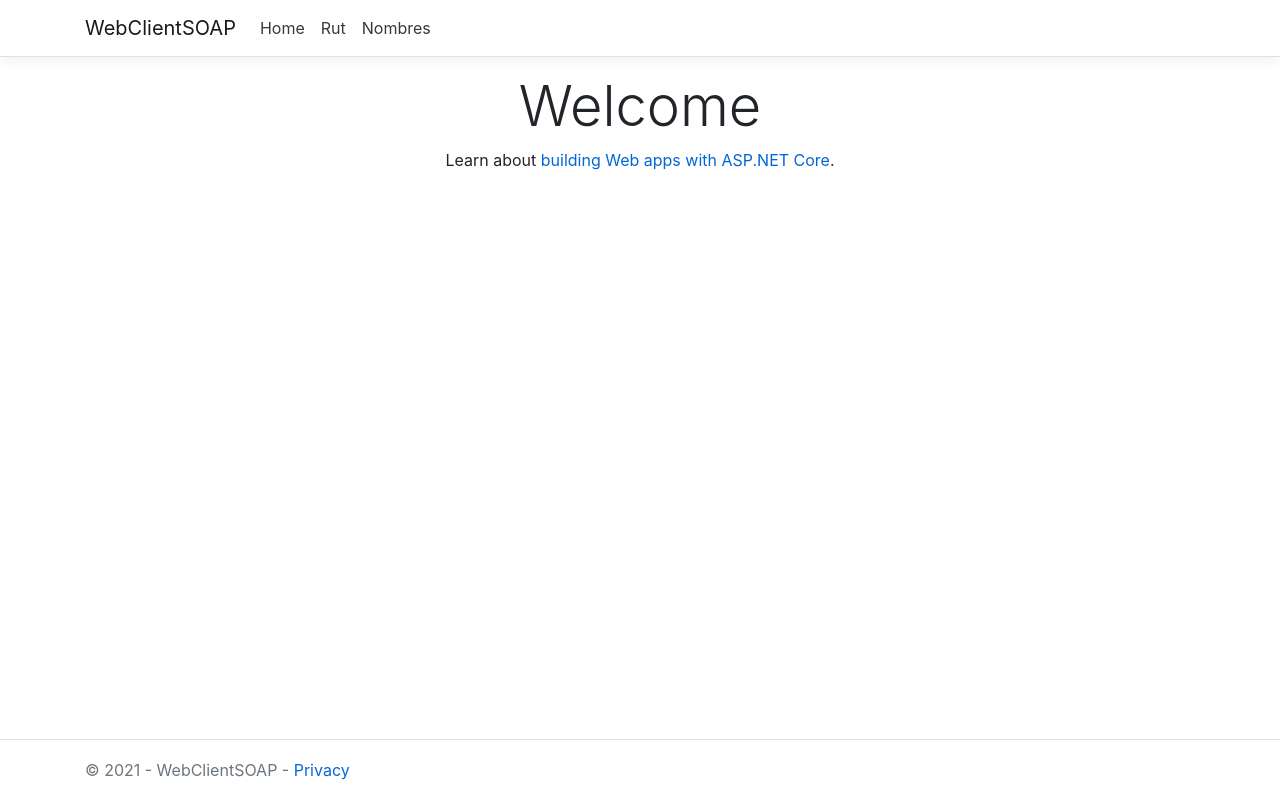
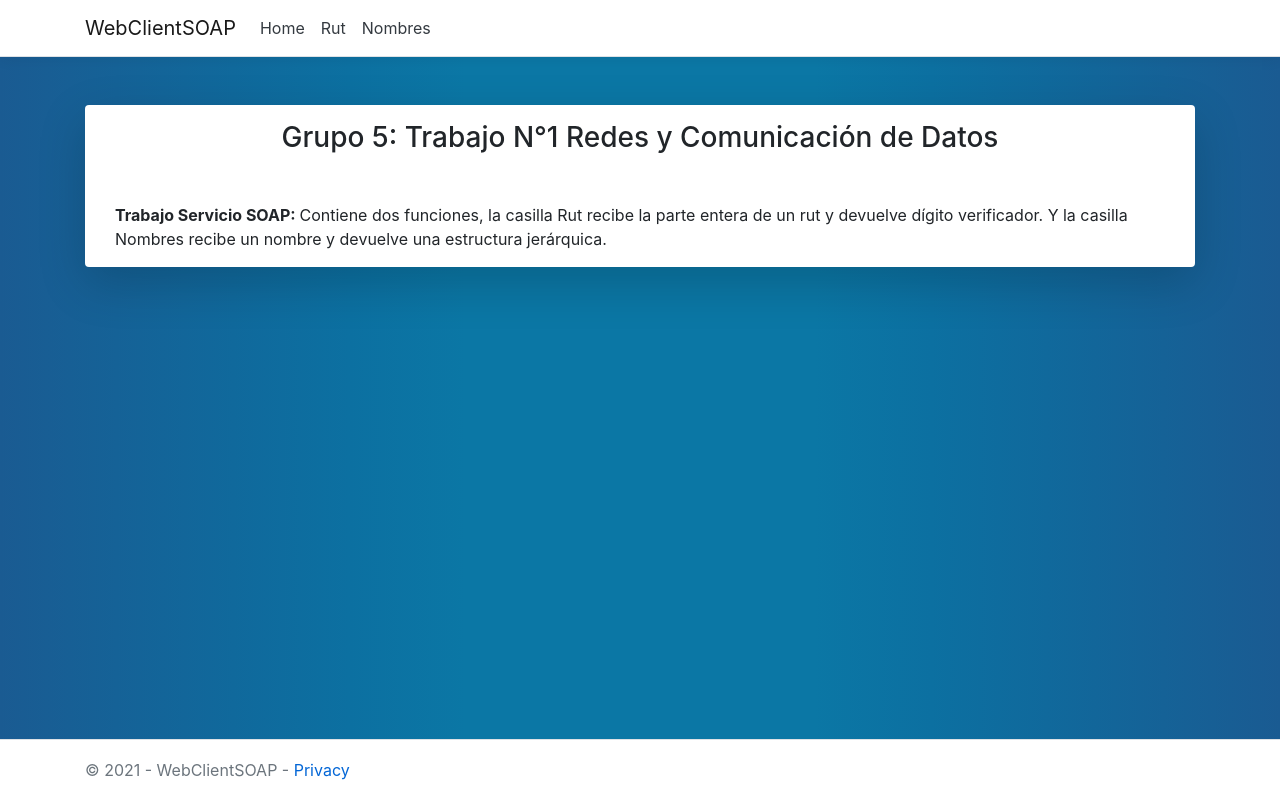
Before and after one commit to valentinalarcon/webservice, an ASP.NET Core app: page / in a window 1280 px wide. Run offline with ASP.NET Core 8, Linux system fonts and the light colour scheme; some libraries are stand-ins or nearby versions.

Commit message:
SOAP Final

```diff
--- a/Soap/WebClientSOAP/Views/Home/Index.cshtml
+++ b/Soap/WebClientSOAP/Views/Home/Index.cshtml
@@ -2,7 +2,17 @@
     ViewData["Title"] = "Home Page";
 }
 
-<div class="text-center">
-    <h1 class="display-4">Welcome</h1>
-    <p>Learn about <a href="https://docs.microsoft.com/aspnet/core">building Web apps with ASP.NET Core</a>.</p>
+<div class="container mt-5 rounded shadow-lg" style="background-color: white;">
+    <div class="container-fluid ">
+        <div class="row">
+            <div class="col">
+                <h3 class="mt-3 text-center">Grupo 5: Trabajo N°1 Redes y Comunicación de Datos</h3>
+                <p class="mt-5">
+                    <strong>Trabajo Servicio SOAP: </strong>
+                    Contiene dos funciones, la casilla Rut recibe la parte entera de un rut y devuelve dígito verificador.
+                    Y la casilla Nombres recibe un nombre y devuelve una estructura jerárquica.
+                </p>
+            </div>
+        </div>
+    </div>
 </div>
--- a/Soap/WebClientSOAP/Views/Home/Rut.cshtml
+++ b/Soap/WebClientSOAP/Views/Home/Rut.cshtml
@@ -9,7 +9,7 @@
             <h3 class="text-uppercase font-weight-bold my-4">Rut</h3>
             <hr>
             <p class="text-justify my-2 py-3">
-                En esta sección podrás comprobar si el digito verificador que haz ingresado es <a class="badge badge-success">valido</a> o <a class="badge badge-danger">invalido</a><br><br>Solo debes ingresar el rut que quieras y el algoritmo hará todo.
+               Aqui debes ingresar tu rut sin el dígito verificador y se te retornara tu rut con el digito verificador correcto.
             </p>
         </div>
         <div class="col-11 col-ms-11 col-lg-7 bg-white rounded border shadow-sm mx-1">
@@ -18,10 +18,10 @@
                     <form action="/Home/RespuestaRut" method="POST">
                         <div class="form-group">
                             <label for="Rut">Ingrese un rut :</label>
-                            <input type="text" class="form-control form-control-sm" placeholder="12.345.678-9" name="Rut">
+                            <input type="number" class="form-control form-control-sm" placeholder="12.345.678-9" name="Rut">
                         </div>
                         <div class="d-flex justify-content-center">
-                            <button type="submit" class="btn btn-success">Enviar</button>
+                            <button type="submit" class="btn text-white my-3" style="background-color: #4361ee;">Enviar</button>
                         </div>
                     </form>
                 </div>
--- a/Soap/WebClientSOAP/wwwroot/css/site.css
+++ b/Soap/WebClientSOAP/wwwroot/css/site.css
@@ -59,13 +59,14 @@ html {
 }
 
 body {
-  /* Margin bottom by footer height */
-  margin-bottom: 60px;
+    /* Margin bottom by footer height */
+    margin-bottom: 60px;
+    background-image: linear-gradient(to right, #1a5b92, #156297, #10699c, #0c70a1, #0b77a5, #0b77a5, #0b77a5, #0b77a5, #0c70a1, #10699c, #156297, #1a5b92);
 }
 .footer {
   position: absolute;
   bottom: 0;
   width: 100%;
-  white-space: nowrap;
   line-height: 60px; /* Vertically center the text there */
+  background-color:white;
 }
```
Also changed, not shown: Soap/WebClientSOAP/Views/Home/Nombres.cshtml (+3 -5 lines), Soap/WebClientSOAP/Views/Home/RespuestaNombres.cshtml (+15 -10 lines), Soap/WebClientSOAP/Views/Home/RespuestaRut.cshtml (+14 -11 lines), 14 other files.
